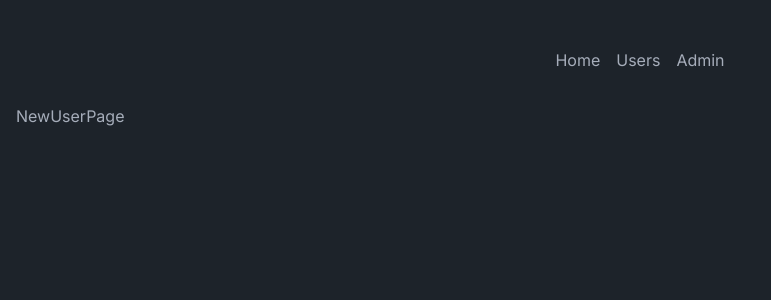
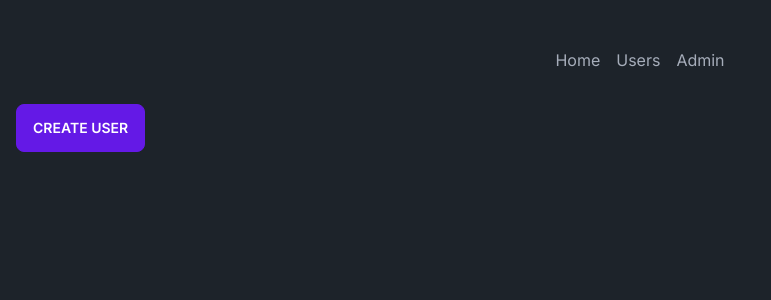
Before and after one commit to tanayvaswani/next-js, a Next.js app: page /users/new in a window 1280 px wide. Shown: the top 300 px of the page, without its empty margins (0-771 px from the left). Built offline with nearby package versions, Linux system fonts and the light colour scheme.

Commit message:
Programmatiic navigation

```diff
--- a/app/users/new/page.tsx
+++ b/app/users/new/page.tsx
@@ -1,9 +1,22 @@
-import React from 'react'
+"use client";
+import { useRouter } from "next/navigation";
+import React from "react";
 
 const NewUserPage = () => {
+  const router = useRouter();
+
   return (
-    <div>NewUserPage</div>
-  )
-}
+    <div>
+      <button
+        onClick={() => {
+          router.push("/users");
+        }}
+        className="btn btn-primary"
+      >
+        Create User
+      </button>
+    </div>
+  );
+};
 
-export default NewUserPage
+export default NewUserPage;
--- a/app/users/page.tsx
+++ b/app/users/page.tsx
@@ -1,3 +1,4 @@
+import Link from "next/link";
 import UserTable from "./UserTable";
 
 interface Props {
@@ -11,6 +12,11 @@
     <>
       <p>{new Date().toLocaleTimeString()}</p>
       <br />
+      <Link href="/users/new" className="btn btn-secondary">
+        New User
+      </Link>
+      <br />
+      <br />
       <UserTable sortOrder={sortOrder} />
     </>
   );
```
